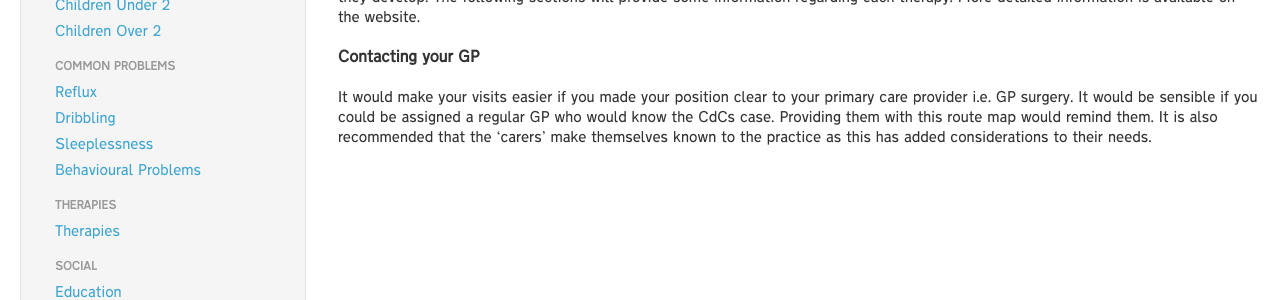
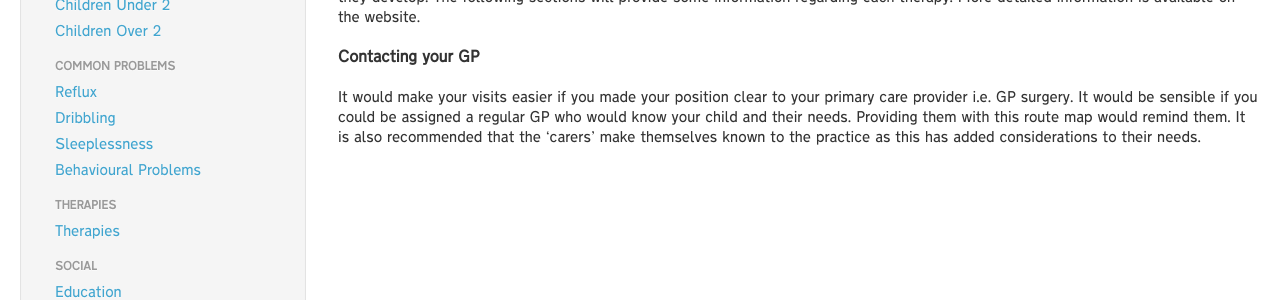
Before and after one commit to lucyjanetetlow/cdcssg.github.io, a Jekyll site: the page built from information/signposts/treatment.md, in a window 1280 px wide and 1123 px high. Shown: the part 292-592 px from the top of the window. Built offline with Jekyll 4.4.1, drawn with Linux system fonts in a browser that asks for light colours.

Commit message:
Change "CdCs" wording in information section

```diff
--- a/information/signposts/treatment.md
+++ b/information/signposts/treatment.md
@@ -8,4 +8,4 @@ The syndrome cannot be cured, however many patients will be referred to and requ
 
 ###Contacting your GP
 
-It would make your visits easier if you made your position clear to your primary care provider i.e. GP surgery. It would be sensible if you could be assigned a regular GP who would know the CdCs case. Providing them with this route map would remind them. It is also recommended that the ‘carers’ make themselves known to the practice as this has added considerations to their needs.
+It would make your visits easier if you made your position clear to your primary care provider i.e. GP surgery. It would be sensible if you could be assigned a regular GP who would know your child and their needs. Providing them with this route map would remind them. It is also recommended that the ‘carers’ make themselves known to the practice as this has added considerations to their needs.
```
Also changed, not shown: information/social/education.md (+1 -1 lines), information/social/housing.md (+1 -1 lines), information/social/transition.md (+1 -1 lines), information/social/travel.md (+1 -1 lines).
